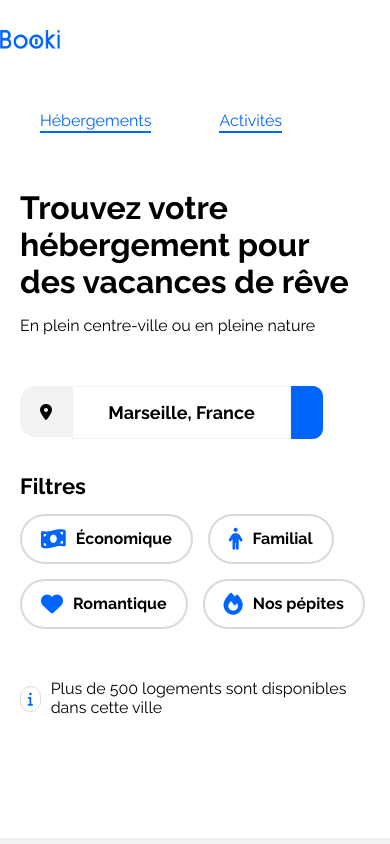
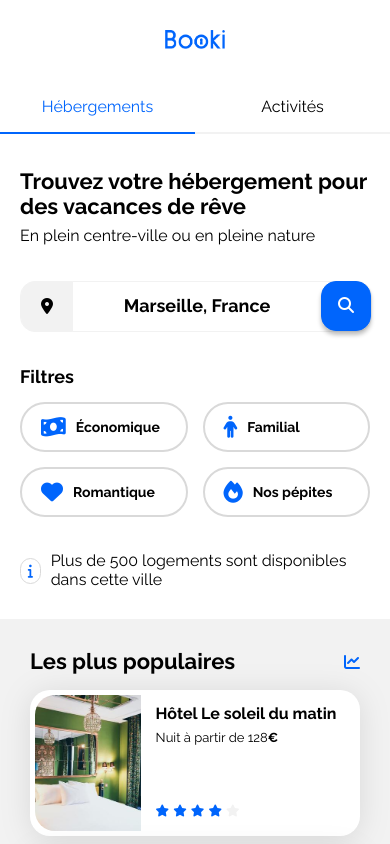
Before and after one commit to ripowerf/Booki, a plain HTML site: page index.html in a window 390 px wide. Shown: the top 844 px of the page. Drawn offline with Linux system fonts and the light colour scheme.

Commit message:
modif 17/04/24

```diff
--- a/css/style.css
+++ b/css/style.css
@@ -64,20 +64,30 @@ a {
     color: var(--main-bg-color)
 }
 
+h1 {
+    font-size: 22px;
+}
+
 h3 {
     margin: 0px;
 }
 
+p {
+    font-size: 16px;
+}
+
 /****** header *****/
 
-
-nav {
+header {
     display: flex;
     justify-content: space-between;
+    margin-bottom: 35px;
 }
 
-nav > a {
+header > a {
+    text-align: center;
     padding: 30px 50px 30px 0;
+    gap:10px;
 }
 
 nav ul {
@@ -135,49 +145,66 @@ nav ul li a:hover {
     display: flex;
     flex-direction: column;
     justify-content: flex-start;
-}
-
-.info-container .d-column {
     gap: 35px;
 }
 
 .info-container h1 {
-    margin-bottom: 0px;
+    margin: 0;
 }
 
+.info-container  p {
+    margin: 0;
+}
+
+.info-title {
+    display: flex;
+    flex-direction: column;
+    gap: 8px;
+}
 
 /****** barre de recherche section *****/
 
 .search-bar {
     display: flex;
     justify-content: flex-start;
+    align-items: center;
+    width: fit-content;
+    height: 49px;
+    border-radius: 15px;
+    border: 1px solid #F2F2F2;
 }
 
-.search-bar i {
+.pin-map-search {
+    display: flex;
+    align-items: center;
+    justify-content: center;
     width: 50px;
     height: 49px;
-    color: black;
     background-color: #F2F2F2;
     border-top-left-radius: 15px;
     border-bottom-left-radius: 15px;
     border: 1px solid #F2F2F2;
 }
 
+.pin-map-search i {
+    color: black;
+}
+
 .search-bar input {
-    height: 49px;
     font-family: 'Raleway', sans-serif;
     font-size: 18px;
     font-weight: 700;
     text-align: center;
-    border: 1px solid #F2F2F2;
+    border: none;
 }
 
 .search-bar button {
-    padding: 15px;
+    padding: 15px 16px 15px 16px;
     border-top-right-radius: 10px;
     border-bottom-right-radius: 10px;
     border: 1px solid #0065FC;
     background: #0065FC;
+
 }
 
 .search-bar button span {
@@ -201,6 +228,8 @@ nav ul li a:hover {
 }
 
 .filters button {
+    display: flex;
+    align-items: center;
     padding: 0 19px 0 19px;
     height: 50px;
     font-weight: 700;
@@ -219,6 +248,8 @@ nav ul li a:hover {
 }
 
 .filters-info {
+    display: flex;
+    align-items: center;
     gap: 10px;
 }
 
@@ -233,7 +264,7 @@ nav ul li a:hover {
     border: 1px solid #D9D9D9;
 }
 
-.d-none {
+.mobile-search {
     display: none;
 }
 
@@ -296,7 +327,7 @@ nav ul li a:hover {
     display: flex;
     flex-direction: column;
     background-color: white;
-    padding: 0 0 15px 0;
+    padding: 0;
 }
 
 .appart-card img {
@@ -310,7 +341,7 @@ nav ul li a:hover {
 .card-content {
     display: flex;
     flex-direction: column;
-    padding: 12px 15px 0 15px;
+    padding: 10px 15px 0 15px;
     gap: 8px;
 }
 
@@ -361,13 +392,16 @@ nav ul li a:hover {
     box-sizing: border-box;
 }
 
-.populaires-cards .card-title {
-    margin-top: 10px;
-    margin-bottom: 4px;
+.populaires-cards .card-subtitle {
+    margin: 0;
 }
 
-.populaires-cards .card-subtitle {
-    margin: 0;
+.card-txt h3 {
+    font-size: 16px;
+}
+
+.card-txt p {
+    font-size: 14px;
 }
 
 .populaires-cards .card-rating {
@@ -380,6 +414,7 @@ nav ul li a:hover {
     display: flex;
     flex-direction: column;
     gap: 30px;
+    padding: 30px;
 }
 
 .section-cards {
@@ -394,7 +429,6 @@ nav ul li a:hover {
 .activites-card {
     display: flex;
     flex-direction: column;
-    gap: 0;
     border-radius: 20px;
     box-shadow: 0 3px 15px rgba(0, 0, 0, 0.1);
 }
@@ -410,6 +444,7 @@ nav ul li a:hover {
 .activites-content {
     padding: 20px 19px 20px 19px;
 }
+
 .activites-content h3 {
     font-family: 'raleway', sans-serif;
     font-weight: 700;
@@ -417,8 +452,6 @@ nav ul li a:hover {
 }
 
 /** footer **/
-
-
 
 footer section div {
     flex: 1;
@@ -450,12 +483,25 @@ footer section div nav h3 {
 /* Medium devices (tablets, less/equal than 1024px) */
 @media (max-width: 1024px) {
 
+    h1 {
+        font-size: 22px;
+    }
+
     .filters {
         display: inline-grid;
     }
 
+    .filters h3 {
+        font-size: 18px;
+    }
+
+    .buttons-filters button i {
+        font-size: 16px;
+    }
+
     .hebergements-and-populaires {
         flex-direction: column;
+        gap: 50px;
     }
 
     .hebergements {
@@ -463,18 +509,18 @@ footer section div nav h3 {
     }
 
     .populaires {
+        display: flex;
+        flex-direction: column;
         width: 100%;
-        margin-top: 50px;
     }
 
     .populaires-cards {
         display: flex;
-        flex-direction: row;
-        justify-content: space-between;
+        gap: 20px;
     }
 
     .populaires-cards a {
-        width: 30%;
+        flex: 1;
     }
 
     .populaires-cards .card-title {
@@ -485,11 +531,17 @@ footer section div nav h3 {
         font-size: 13px;
     }
 
+    .activites-card {
+        display: flex;
+        align-items: stretch;
+        height: 270px;
+    }
+
     .activites-marseille article img {
         height: 200px;
     }
 
-    .activites-marseille article div {
+    .activites-content {
         display: flex;
         align-items: center;
         padding: 20px 19px 20px 19px;
@@ -502,44 +554,73 @@ footer section div nav h3 {
 
     /* header */
 
-    body {
-        overflow-x: hidden;
+    main {
+        gap: 30px;
     }
 
     .main-container {
-        margin: 0px;
+        margin: 0;
         padding: 0;
+    }
+
+    /* header */
+
+    header {
+        display: flex;
         flex-direction: column;
     }
 
-    header {
-        display: flex;
+    header > a {
+        padding: 30px;
+        gap:10px;
+    }
+
+    .menu {
+        width: 100%;
     }
 
     .menu {
         display: flex;
-        flex-direction: column;
+    }
+
+    nav > a {
+        padding: 30px;
     }
 
     .nav-menu {
-        display: flex;
+        margin: 0;
+        padding: 0 auto;
         width: 100%;
     }
 
-    header nav ul li a {
-        display: flex;
-        justify-content: space-evenly;
+    header nav ul {
+        gap: 0;
+        width: 100%;
+        margin-left: 0;
+        padding-left: 0;
     }
 
-    header nav ul li {
-        border-top: transparent;
+
+    .nav-hebergement {
+        display: flex;
+        flex: 1;
+        justify-content: center;
         border-bottom: solid 2px;
+        padding: 0 0 15px 0;
+        font-size: 16px;
         border-color: #0065FC;
         color: #0065FC;
     }
 
-    header nav ul li a {
-        border-top: transparent;
+    .nav-activites {
+        display: flex;
+        flex: 1;
+        justify-content: center;
+        border-bottom: solid 2px;
+        padding: 0 0 15px 0;
+        font-size: 16px;
+        border-color: #F2F2F2;
+        color: black;
     }
 
     /* section info container */
@@ -549,60 +630,123 @@ footer section div nav h3 {
     }
 
     .info-container {
-        padding: 20px;
+        padding: 0 20px 0 20px;
+        gap: 35px;
     }
 
-    .search-bar span  {
+    .search-bar {
+        display: flex;
+        justify-content: space-between;
+        width: 100%;
+    }
+
+    .search-bar button {
+        border-radius: 15px;
+        box-shadow: 0px 4px 4px 0px #00000040;
+    }
+
+    .desktop-search {
         display: none;
     }
 
-    .search-bar span .d-none {
+    .mobile-search {
         display: inline;
     }
 
+    .mobile-search i {
+        color: white;
+    }
+
     .buttons-filters {
-        flex-grow: 1;
         flex-wrap: wrap;
+    }
+
+    .buttons-filters button {
+        flex: 1;
+        flex-wrap: wrap;
+        width: 50%;
+        font-size: 14px;
+    }
+
+    .buttons-filters button i {
+        font-size: 22px;
     }
 
     /* hebergements */
 
     .hebergements-and-populaires{
         flex-direction: column-reverse;
+        gap: 15px;
+    }
+
+    .hebergements-and-populaires .populaires {
+        background-color: var(--main-bg-color);
+        border-radius: 0;
+        box-sizing: border-box;
+        margin-top: 0;
+    }
+
+    .hebergements-and-populaires .hebergements {
+        background-color: white;
+        border-radius: 0;
+        box-sizing: border-box;
+    }
+
+    .populaires {
+        padding: 30px 20px 30px 20px;
     }
 
     .hebergements {
         padding: 20px;
+        gap: 15px;
     }
 
-    .populaires {
-        padding: 30px, 20px, 30px, 20px;
-    }
-
-    .populaires-cards {
-        display: block;
-    }
-
-    .hebergements-and-populaires .populaires {
-        background-color: var(--main-bg-color);
-        padding: 30px, 20px, 30px, 20px;
-        border-radius: 0;
-        box-sizing: border-box;
-    }
-
-    .hebergements-and-populaires .hebergements {
-        background-color: white;
-        padding: 30px, 20px, 30px, 20px;
-        border-radius: 0;
-        box-sizing: border-box;
+    .hebergements-grid {
+        gap: 15px;
     }
 
     .grid-haute {
         flex-direction: column;
+        gap: 15px;
     }
 
     .grid-basse {
         flex-direction: column;
+        gap: 15px;
+    }
+
+    .hebergements h3 {
+        font-size: 18px;
+    }
+
+    .populaires-cards .card-content h3 {
+        font-size: 16px;
+    }
+
+    .card-content h3 {
+        font-size: 16px;
+    }
+
+    .card-rating {
+        padding-bottom: 5px;
+    }
+
+    /* populaire */
+
+    .populaires {
+        display: flex;
+        flex-direction: column;
+        gap: 15px;
+    }
+
+    .populaires-cards {
+        display: flex;
+        flex-direction: column;
+        gap: 15px;
+    }
+
+    .populaires-cards .card  {
+        margin-top: 0;
     }
 
     /* activitées */
@@ -618,13 +762,25 @@ footer section div nav h3 {
         gap: 15px;
     }
 
+    .activites-card {
+        height: auto;
+    }
+
+    .activites-card h3 {
+        font-size: 16px;
+    }
+
     /* footer */
 
     .section-footer {
-        display: block;
+        display: flex;
+        flex-direction: column;
         gap: 50px;
         padding: 30px;
     }
 
+    .section-footer h3 {
+        font-size: 18px;
+    }
 
 }
--- a/index.html
+++ b/index.html
@@ -18,44 +18,40 @@
 <body>
     <div class="main-container">
         <header>
+            <a href="index.html"><img src="./images/logo/Booki.png" width="60" height="19" alt="logo du site"></a>
             <nav class="menu">
-                <a href="index.html"><img src="./images/logo/Booki.png" width="60" height="19" alt="logo du site"></a>
                 <ul class="nav-menu">
-                    <li><a href="#hébergement">Hébergements</a></li>
-                    <li><a href="#Activités">Activités</a></li>
+                    <li class="nav-hebergement"><a href="#hébergement">Hébergements</a></li>
+                    <li class="nav-activites"><a class="gris" href="#Activités">Activités</a></li>
                 </ul>
             </nav>
         </header>
         <main>
             <section class="info-container">
-                <div class="d-flex d-column">
                 <div class="info-title">
                     <h1>Trouvez votre hébergement pour des vacances de rêve</h1>
                     <p>En plein centre-ville ou en pleine nature</p>
                 </div>
                 <div class="search-bar">
-                        <div class="icon-container">
-                            <i class="fa-solid fa-location-dot d-align-center d-justify-center"></i>
-                        </div>
+                    <span class="pin-map-search"><i class="fa-solid fa-location-dot"></i></span>
                     <input type="text" name="q" value="Marseille, France">
-                        <button type="submit" class="submit-search d-align-center d-justify-center">
-                            <span>Rechercher</span>
-                            <span class="d-none"><i class="fa-solid fa-magnifying-glass"></i></span>
+                    <button type="submit" class="submit-search">
+                        <span class="desktop-search">Rechercher</span>
+                        <span class="mobile-search"><i class="fa-solid fa-magnifying-glass"></i></span>
                     </button>
                 </div>
                 <div class="filters">
                     <h3>Filtres</h3>
                     <div class="buttons-filters">
-                            <button class="d-flex d-align-center"><i class="fa-solid fa-money-bill-wave"></i>Économique</button>
-                            <button class="d-flex d-align-center"><i class="fa-solid fa-person"></i>Familial</button>
-                            <button class="d-flex d-align-center"><i class="fa-solid fa-heart"></i>Romantique</button>
-                            <button class="d-flex d-align-center"><i class="fa-solid fa-fire"></i>Nos pépites</button>
+                        <button><i class="fa-solid fa-money-bill-wave"></i>Économique</button>
+                        <button><i class="fa-solid fa-person"></i>Familial</button>
+                        <button><i class="fa-solid fa-heart"></i>Romantique</button>
+                        <button><i class="fa-solid fa-fire"></i>Nos pépites</button>
                     </div>
                 </div>
-                    <div class="filters-info d-flex d-align-center">
+                <div class="filters-info">
                     <i class="fa-solid fa-info"></i>
                     <p>Plus de 500 logements sont disponibles dans cette ville</p>
-                    </div>
                 </div>
             </section>
             <div class="hebergements-and-populaires">
@@ -257,7 +253,7 @@
                     <a href="#">
                         <article class="activites-card">
                             <img src="./images/activites/reno-laithienne.jpg" alt="image du vieux-port de marseille">
-                            <div class="activites-content d-align-center">
+                            <div class="activites-content">
                                 <h3>Vieux Port</h3>
                             </div>
                         </article>
@@ -265,7 +261,7 @@
                     <a href="#">
                         <article class="activites-card">
                             <img src="./images/activites/paul-hermann.jpg" alt="image du Fort de Pomègues">
-                            <div class="activites-content d-align-center">
+                            <div class="activites-content">
                                 <h3>Fort de Pomègues</h3>
                             </div>
                         </article>
@@ -273,7 +269,7 @@
                     <a href="#">
                         <article class="activites-card">
                             <img src="./images/activites/kilyan-sockalingum.jpg" alt="image du Parc National des Calanques">
-                            <div class="activites-content d-align-center">
+                            <div class="activites-content">
                                 <h3>Parc National des Calanques</h3>
                             </div>
                         </article>
@@ -281,7 +277,7 @@
                     <a href="#">
                         <article class="activites-card">
                             <img src="./images/activites/florian-wehde.jpg" alt="image de Notre-Dame-de-la-Garde">
-                            <div class="activites-content d-align-center">
+                            <div class="activites-content">
                                 <h3>Notre-Dame-de-la-Garde</h3>
                             </div>
                         </article>
```
Lines whose indentation alone changed are shown as unchanged.
